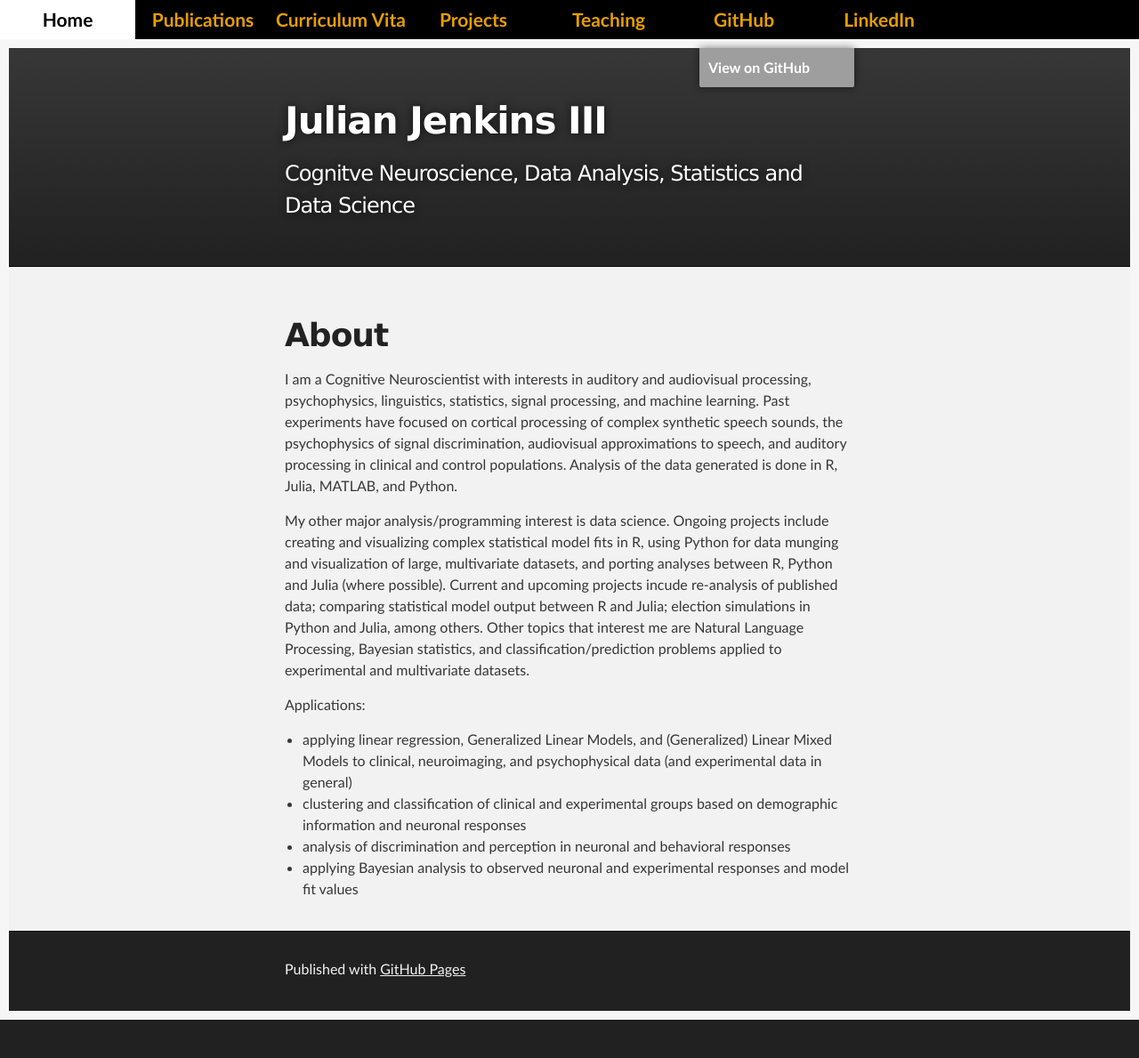
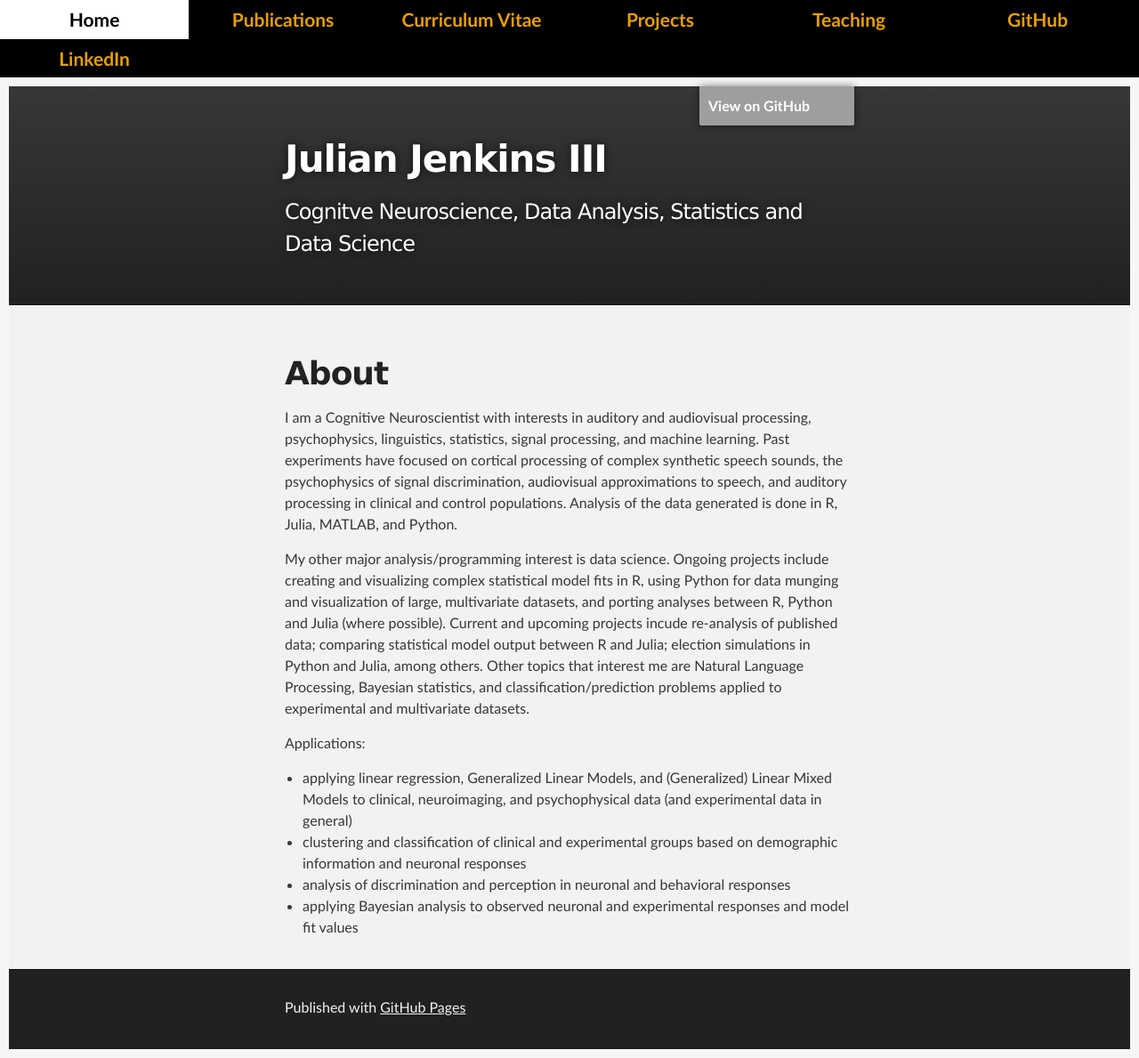
Before and after one commit to julian3rd/julian3rd.github.io, a Jekyll site: the page built from index.html, in a window 1280 px wide. Shown: the whole page at 89% size. Built offline with Jekyll 4.4.1, drawn with Linux system fonts in a browser that asks for light colours; Markdown is read by kramdown in place of the engine named in the settings; before the commit the page ends 1146 px from its top, so only the background shows below that; grey boxes are pictures that could not be loaded.

Commit message:
changed navigation formatting

```diff
--- a/_includes/page-style.html
+++ b/_includes/page-style.html
@@ -10,7 +10,7 @@
 
 #nav {
     font-size: 21px;
-    font-family: 'Myriad Pro', Calibri, Helvetica, Arial, sans-serif;
+    font-family: Myriad Pro, Calibri, 'Helvetica', Arial, sans-serif;
     font-weight: bold;
     color: #FFFFFF;
     background-color: black;
@@ -34,7 +34,7 @@
 
 #nav a:link, a:visited {
     display: block;
-    width: 140px;
+    width: 200px;
     font-weight: bold;
     color:#E69F00;
     background-color:black;
@@ -53,7 +53,7 @@
 #section {
     text-align:left;
     padding:10px;
-    font-family: 'Myriad Pro', Calibri, Helvetica, Arial, sans-serif;
+    font-family: Myriad Pro, Calibri, 'Helvetica', Arial, sans-serif;
     background-color:#F6F6F6;
 }
 
```
Also changed, not shown: 3 other files.
